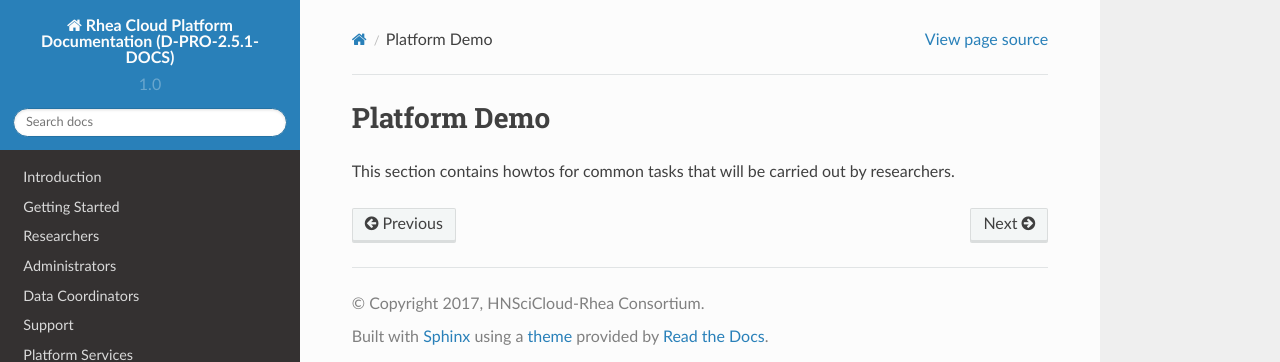
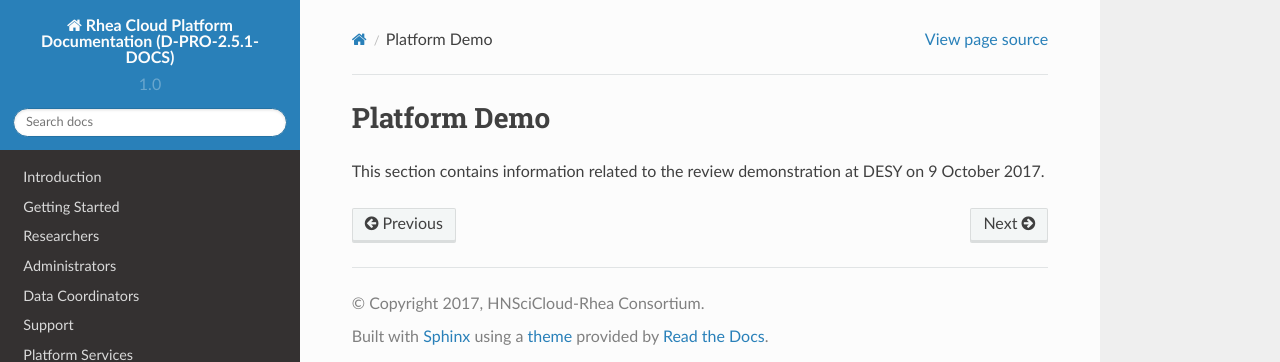
Before and after one commit to teamputtygen/hn-docs, a Sphinx documentation site: the page built from docs/demo/index.rst, in a window 1280 px wide. Shown: the top 362 px of the page. Built offline with Sphinx 7.4.7 and the Read the Docs theme 2.0.0, drawn with Linux system fonts in a browser that asks for light colours.

Commit message:
minor corrections

```diff
--- a/docs/demo/index.rst
+++ b/docs/demo/index.rst
@@ -2,13 +2,13 @@
 Platform Demo
 =============
 
-This section contains howtos for common tasks that will be carried out
-by researchers.
+This section contains information related to the review demonstration
+at DESY on 9 October 2017.
 
 .. toctree::
    :maxdepth: 1
    :hidden:
 
-   demo
+   demo-script
    onedata
    youtube
```
Also changed, not shown: docs/demo/demo-script.rst (renamed from docs/demo/demo.rst).
